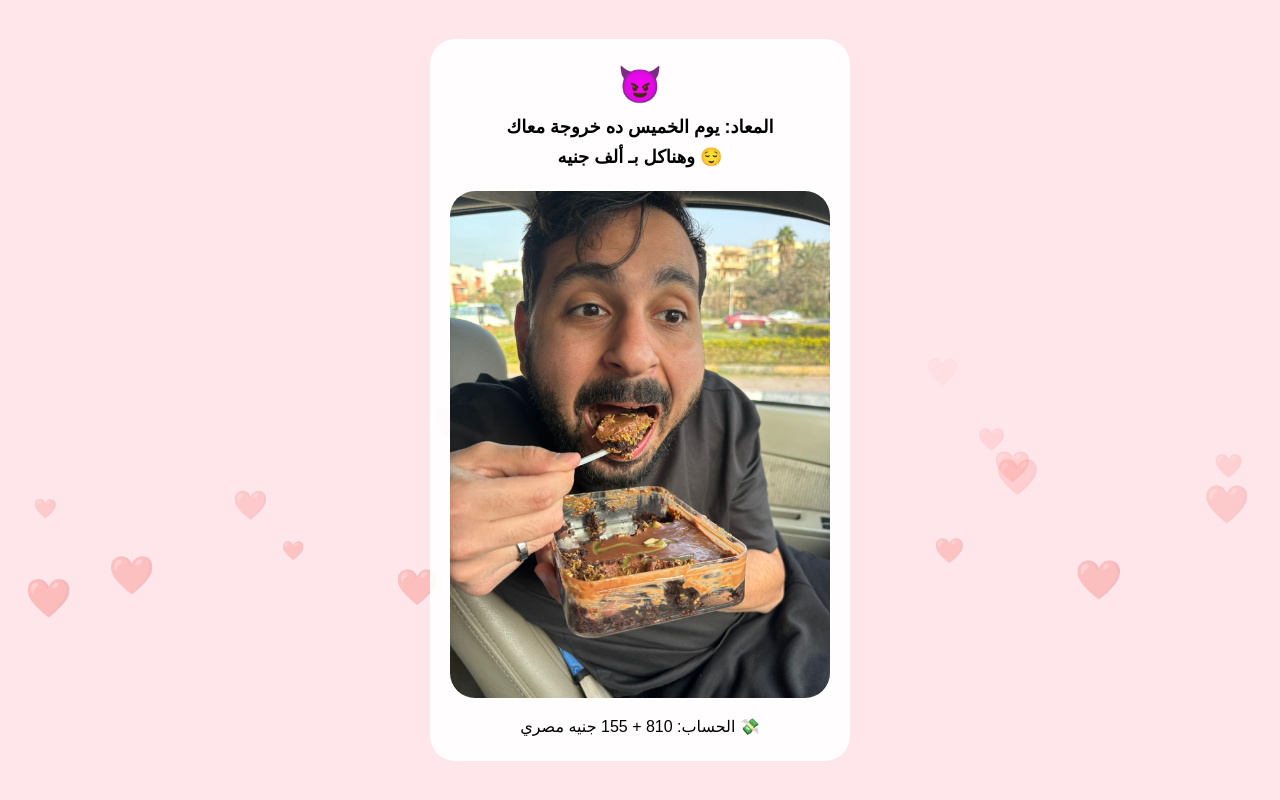
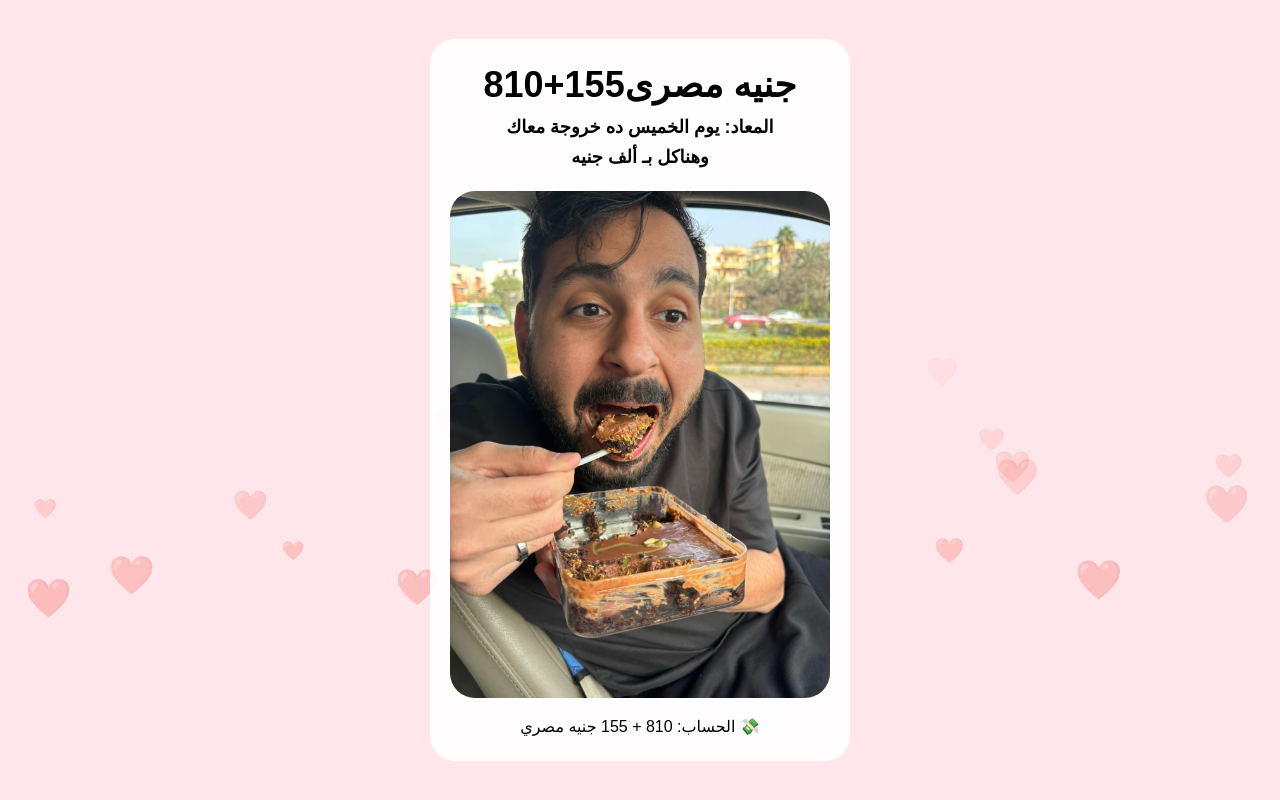
Before and after one commit to fatmabdelrazek/dara-surprise, a plain HTML site: page yes.html in a window 1280 px wide. Shown: the top 800 px of the page. Drawn offline with Linux system fonts and the light colour scheme.

Commit message:
Update yes.html

```diff
--- a/yes.html
+++ b/yes.html
@@ -93,10 +93,10 @@ for (let i = 0; i < 30; i++) {
 </script>
 
 <div class="container">
-  <h1>😈</h1>
+  <h1>810+155جنيه مصرى</h1>
 
   <h2>المعاد: يوم الخميس ده خروجة معاك</h2>
-  <h2>وهناكل بـ ألف جنيه 😌</h2>
+  <h2>وهناكل بـ ألف جنيه </h2>
 
   <img src="ourphoto.jpg">
 
```
